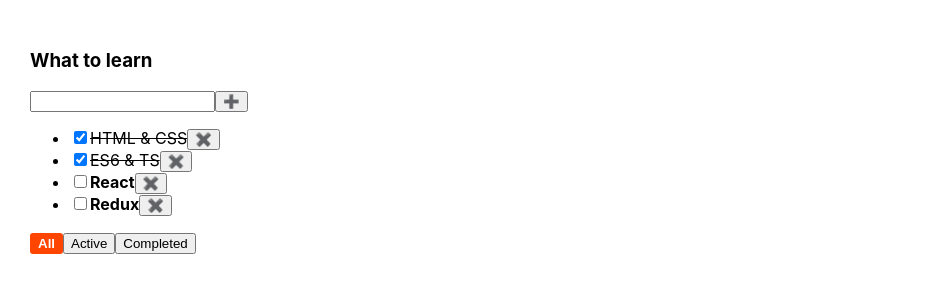
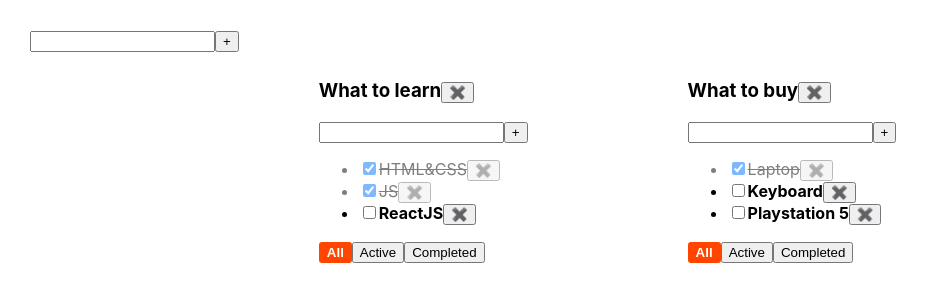
Before and after one commit to MaximChizhevskiy/todolist, a React (Create React App) app: page / in a window 1280 px wide. Shown: the top 302 px of the page, without its empty margins (0-929 px from the left). Built offline with nearby package versions, Linux system fonts and the light colour scheme.

Commit message:
6th_lesson_isDone

```diff
--- a/package.json
+++ b/package.json
@@ -41,5 +41,8 @@
       "last 1 firefox version",
       "last 1 safari version"
     ]
+  },
+  "devDependencies": {
+    "@formkit/auto-animate": "^1.0.0-beta.5"
   }
 }
--- /dev/null
+++ b/src/AddItemForm.tsx
@@ -0,0 +1,38 @@
+import React, {ChangeEvent, KeyboardEvent, useState} from "react";
+
+type AddItemFormPropsType = {
+    addItem: (titleTodolist: string) => void
+}
+
+//Функция добавления тудулиста
+export function AddItemForm(props: AddItemFormPropsType) {
+    let [titleTask, setTitleTask] = useState('')
+    let [error, setError] = useState<string | null>(null)
+    const onChangeHandler = (event: ChangeEvent<HTMLInputElement>) => {
+        setTitleTask(event.currentTarget.value)
+    }
+    const onKeyPressHandler = (event: KeyboardEvent<HTMLInputElement>) => {
+        setError(null)
+        if (event.key === 'Enter') {
+            addItem()
+        }
+    }
+    const addItem = () => {
+        if (titleTask.trim() !== '') {
+            props.addItem(titleTask.trim())
+            setTitleTask('')
+        } else {
+            setError('Title is required')
+        }
+    }
+    return (
+        <div>
+            {/*Считываем значение с инпута и делаем его заголовком таски*/}
+            <input value={titleTask} onChange={onChangeHandler} onKeyDown={onKeyPressHandler}
+                   className={error ? 'inputError' : ''}/>
+            {/* Добавления таски */}
+            <button onClick={addItem}>+</button>
+            {error && <div className={'errorMessage'}>{error}</div>}
+        </div>
+    )
+}
--- a/src/App.css
+++ b/src/App.css
@@ -9,7 +9,7 @@
 
 .isDone{
     text-decoration: line-through;
-
+    opacity: 0.5;
 }
 
 .notIsDone {
--- a/src/App.tsx
+++ b/src/App.tsx
@@ -1,65 +1,141 @@
-import React, {useState} from 'react';
-import './App.css';
-import Todolist from "./Todolist";
-import {taskType} from "./Todolist";
-import {v1} from "uuid"
-
-export type FilteredValuesType = "all" | "completed" | "active"
+import React, {useState} from 'react'
+import './App.css'
+import Todolist, {FilterValuesType, TasksStateType, TodolistsType} from "./Todolist";
+import {v1} from "uuid";
+import {AddItemForm} from "./AddItemForm";
 
 function App() {
-    const [tasks, setTasks] = useState<Array<taskType>>([
-        {id: v1(), title: "HTML & CSS", isDone: true},
-        {id: v1(), title: "ES6 & TS", isDone: true},
-        {id: v1(), title: "React", isDone: false},
-        {id: v1(), title: "Redux", isDone: false}
-    ])
-    const [filter, setFilter] = useState<FilteredValuesType>("all")
+    let todolistId1 = v1()
+    let todolistId2 = v1()
 
-    function changeTodoListFilter(value: FilteredValuesType) {
-        setFilter(value)
+    let [todolists, setTodolists] = useState<Array<TodolistsType>>(
+        [
+            {id: todolistId1, titleTodolist: 'What to learn', filter: 'all'},
+            {id: todolistId2, titleTodolist: 'What to buy', filter: 'all'},
+        ]
+    )
+
+    let [tasksObj, setTasks] = useState<TasksStateType>({
+        [todolistId1]: [
+            {id: v1(), titleTask: "HTML&CSS", isDone: true},
+            {id: v1(), titleTask: "JS", isDone: true},
+            {id: v1(), titleTask: "ReactJS", isDone: false}],
+        [todolistId2]: [
+            {id: v1(), titleTask: "Laptop", isDone: true},
+            {id: v1(), titleTask: "Keyboard", isDone: false},
+            {id: v1(), titleTask: "Playstation 5", isDone: false}]
+    })
+
+    // Удаление тасок--------------------------
+    function removeTask(id: string, todolistId: string) {
+        let tasks = tasksObj[todolistId]
+        tasksObj[todolistId] = tasks.filter(task => task.id !== id)
+        setTasks({...tasksObj})
     }
 
-    const addTask = (title: string) => {
-        const newTask: taskType = {
-            id: v1(),
-            title: title,
-            isDone: false
+    //------------------------------------
+    // Фильтрация тасок со статусами на кнопках
+    function changeFilter(value: FilterValuesType, todolistId: string) {
+        let todolist = todolists.find(todolist => todolist.id === todolistId)
+        if (todolist) {
+            todolist.filter = value
+            setTodolists([...todolists])
         }
-        setTasks([newTask, ...tasks])
     }
 
-    function removeTask(id: string) {
-        let filteredTasks = tasks.filter(t => t.id !== id)
-        setTasks(filteredTasks)
+    //------------------------------------
+    // Функция настройки добавления тасок
+    function addTask(titleTask: string, todolistId: string) {
+        let task = {id: v1(), titleTask: titleTask, isDone: false}
+
+        let tasks = tasksObj[todolistId]
+        tasksObj[todolistId] = [task, ...tasks]
+        setTasks({...tasksObj})
     }
 
-    const changeTaskStatus = (taskId: string, isDone: boolean) => {
-        setTasks(tasks.map(t => t.id === taskId ? {...t, isDone: isDone} : t))
-    }
-    const getFilteredTaskForRender = () => {
-        switch (filter) {
-            case "active":
-                return tasks.filter(t => !t.isDone)
-            case "completed":
-                return tasks.filter(t => t.isDone)
-            default:
-                return tasks
+    //------------------------------------
+    // Функция изменения статуса таски (чекбокса)
+    function changeTaskStatus(id: string, isDone: boolean, todolistId: string) {
+        let tasks = tasksObj[todolistId]
+        let task = tasks.find(task => task.id === id)
+        if (task) {
+            task.isDone = isDone;
+            setTasks({...tasksObj})
         }
     }
-    const filteredTasksForRender: Array<taskType> = getFilteredTaskForRender()
+
+//------------------------------------
+// Функция изменения статуса тайтла таски
+    function changeTaskTitle(id: string, newTitle: string, todolistId: string) {
+        let tasks = tasksObj[todolistId]
+        let task = tasks.find(task => task.id === id)
+        if (task) {
+            task.titleTask = newTitle
+            setTasks({...tasksObj})
+        }
+    }
+
+    //------------------------------------
+    // Функция удаления тудулиста
+    function removeTodolist(todolistId: string) {
+        let filteredTodolist = todolists.filter(todolist => todolist.id !== todolistId)
+        setTodolists(filteredTodolist)
+        delete tasksObj[todolistId]
+        setTasks({...tasksObj})
+    }
+
+    //----------------------------------
+    // Функция добавления тудулиста
+    function addTodolist(titleTodolist: string) {
+        let todolist: TodolistsType = {
+            id: v1(),
+            filter: "all",
+            titleTodolist: titleTodolist
+        }
+        setTodolists([todolist, ...todolists])
+        setTasks({...tasksObj, [todolist.id]: []})
+    }
+
+    //----------------------------------
+    // Функция изменения тайтла тудулиста
+    function changeTitleTodolist(todolistId: string, newTitle: string) {
+        const todolist = todolists.find(todolist => todolist.id === todolistId)
+        if (todolist) {
+            todolist.titleTodolist = newTitle
+            setTodolists([...todolists])
+        }
+    }
+
     return (
-        <div className="App">
-            <Todolist
-                filter={filter}
-                mainTitle={"What to learn"}
-                tasks={filteredTasksForRender}
-                addTask={addTask}
-                removeTask={removeTask}
-                changeTodoListFilter={changeTodoListFilter}
-                changeTaskStatus={changeTaskStatus}/>
+        <div className={'App'}>
+            <AddItemForm addItem={addTodolist}/>
+            {
+                todolists.map(todolist => {
+                    let tasksForTodolist = tasksObj[todolist.id]
 
+                    if (todolist.filter === 'active') {
+                        tasksForTodolist = tasksForTodolist.filter(task => !task.isDone)
+                    }
+                    if (todolist.filter === 'completed') {
+                        tasksForTodolist = tasksForTodolist.filter(task => task.isDone)
+                    }
+                    return <Todolist key={todolist.id}
+                                     id={todolist.id}
+                                     tasks={tasksForTodolist}
+                                     titleTodolist={todolist.titleTodolist}
+                                     removeTask={removeTask}
+                                     changeFilter={changeFilter}
+                                     addTask={addTask}
+                                     changeTaskStatus={changeTaskStatus}
+                                     changeTaskTitle={changeTaskTitle}
+                                     filter={todolist.filter}
+                                     removeTodolist={removeTodolist}
+                                     changeTitleTodolist={changeTitleTodolist}
+                    />
+                })
+            }
         </div>
-    );
+    )
 }
 
-export default App;
+export default App
--- /dev/null
+++ b/src/EditebleSpan.tsx
@@ -0,0 +1,28 @@
+import React, {ChangeEvent, useState} from "react";
+
+type EditableSpanPropsType = {
+    titleTask: string
+    OnChange:(newValue: string) => void
+}
+
+// Функция редактирования тайтла
+export function EditableSpan(props: EditableSpanPropsType) {
+    let [editMode, setEditMode] = useState(false)
+    let [editableTitleTask, setEditableTitleTask] = useState(props.titleTask)
+
+    const activateEditMode = () => {
+        setEditMode(true)
+        setEditableTitleTask(props.titleTask)
+    }
+    const activateViewMode = () => {
+        setEditMode(false)
+        props.OnChange(editableTitleTask)
+    }
+    const onChangeTitleTask = (event:ChangeEvent<HTMLInputElement>) => {
+      setEditableTitleTask(event.currentTarget.value)
+    }
+
+    return editMode
+        ? <input value={editableTitleTask} onChange={onChangeTitleTask} onBlur={activateViewMode} autoFocus/>
+        : <span onDoubleClick={activateEditMode}>{props.titleTask}</span>
+}
--- a/src/Todolist.tsx
+++ b/src/Todolist.tsx
@@ -1,95 +1,105 @@
-import React, {ChangeEvent, KeyboardEvent, useState} from "react";
-import {FilteredValuesType} from "./App";
+import React, {ChangeEvent} from "react";
+import {AddItemForm} from "./AddItemForm";
+import {EditableSpan} from "./EditebleSpan";
 
-export type taskType = {
+export type FilterValuesType = 'all' | 'active' | 'completed'
+
+export type TasksStateType = {
+    [key: string]: Array<TasksPropsType>
+}
+
+export type TasksPropsType = {
     id: string
-    title: string
+    titleTask: string
     isDone: boolean
 }
 
-type propsType = {
-    mainTitle: string
-    tasks: Array<taskType>
-    removeTask: (id: string) => void
-    addTask: (title: string) => void
-    changeTodoListFilter: (value: FilteredValuesType) => void
-    changeTaskStatus: (taskId: string, isDone: boolean) => void
-    filter: FilteredValuesType
-
+export type TodolistsType = {
+    id: string
+    titleTodolist: string
+    filter: FilterValuesType
 }
 
-function Todolist(props: propsType) {
-    const [title, setTitle] = useState<string>("")
-    const [error, setError] = useState<boolean>(false)
-    const tasksItems = props.tasks.length
-        ? props.tasks.map((t) => {
-            const onClickRemoveTaskHandler = () => props.removeTask(t.id)
-            const onChangeSetTaskStatus = (e: ChangeEvent<HTMLInputElement>) => props.changeTaskStatus(t.id, e.currentTarget.checked)
-            const isDoneClasses = t.isDone ? "isDone" : "notIsDone"
-            return (
-                <li key={t.id}>
-                    <input type="checkbox"
-                           checked={t.isDone}
-                           onChange={onChangeSetTaskStatus}/>
-                    <span className={isDoneClasses}>{t.title}</span>
-                    <button onClick={onClickRemoveTaskHandler}>✖️</button>
-                </li>
-            )
-        })
-        : <span>Tasks list is empty</span>
+type TodolistPropsType = {
+    id: string
+    titleTodolist: string,
+    tasks: Array<TasksPropsType>
+    removeTask: (id: string, todolistId: string) => void
+    changeFilter: (value: FilterValuesType, todolistId: string) => void
+    addTask: (titleTask: string, todolistId: string) => void
+    changeTaskStatus: (id: string, isDone: boolean, todolistId: string) => void
+    changeTaskTitle: (id: string, newTitleTask: string, todolistId: string) => void
+    filter: string
+    removeTodolist: (todolistId: string) => void
+    changeTitleTodolist: (todolistId: string, newTitle:string) => void
+}
 
-    const onClickAddTaskToTodolistHandler = () => {
-        const trimmedTitle = title.trim()
-        if (trimmedTitle) {
-            props.addTask(trimmedTitle)
-        } else {
-            setError(true)
-        }
+function Todolist(props: TodolistPropsType) {
 
-        setTitle("")
+    const onAllClickHandler = () => {
+        props.changeFilter('all', props.id)
     }
-    const onChangeSetLocalTitleHandler = (e: ChangeEvent<HTMLInputElement>) => {
-        error && setError(false)
-        setTitle(e.currentTarget.value)
+    const onActiveClickHandler = () => {
+        props.changeFilter('active', props.id)
     }
-    const onKeyDownAddTaskToTodolistHandler = (e: KeyboardEvent<HTMLInputElement>) => {
-        e.key === "Enter" && onClickAddTaskToTodolistHandler()
+    const onCompletedClickHandler = () => {
+        props.changeFilter('completed', props.id)
     }
-    const getOnClickFilterHandler = (filter: FilteredValuesType) => () => props.changeTodoListFilter(filter)
-    const errorMessageStyles = {color: "orangered", margin: "0px"}
-    const inputClasses = error ? "inputError" : undefined
-    const errorMessage = error && <p style={errorMessageStyles}>Please, enter tak title</p>
+    const removeTodolist = () => {
+        props.removeTodolist(props.id)
+    }
+    const changeTitleTodolist = (newTitle:string) => {
+        props.changeTitleTodolist(props.id, newTitle)
+    }
+    const addTask = (titleTask: string) => {
+        props.addTask(titleTask, props.id)
+    }
     return (
-        <div>
-            <h3>{props.mainTitle}</h3>
+        <div className='App'>
             <div>
-                <input
-                    value={title}
-                    onChange={onChangeSetLocalTitleHandler}
-                    onKeyDown={onKeyDownAddTaskToTodolistHandler}
-                    className={inputClasses}
-                />
-                <button onClick={onClickAddTaskToTodolistHandler}>➕</button>
-                {errorMessage}
-            </div>
-            <ul>
-                {tasksItems}
-            </ul>
-            <div>
-                <button className={props.filter === "all" ? "activeFilter" : ""}
-                        onClick={getOnClickFilterHandler('all')}>All
-                </button>
-                <button className={props.filter === "active" ? "activeFilter" : ""}
-                        onClick={getOnClickFilterHandler('active')}>Active
-                </button>
-                <button className={props.filter === "completed" ? "activeFilter" : ""}
-                        onClick={getOnClickFilterHandler('completed')}>Completed
-                </button>
+                <h3><EditableSpan titleTask={props.titleTodolist} OnChange={changeTitleTodolist}/>
+                    <button onClick={removeTodolist}>✖️</button>
+                </h3>
+                <AddItemForm addItem={addTask}/>
+                <ul>
+                    {/* мапим таски с кнопками, чтобы не зависеть от количества приходящих тасок*/}
+                    {props.tasks.map((task) => {
+                        const onRemoveClickHandler = () => {
+                            props.removeTask(task.id, props.id)
+                        }
+                        // Изменение статуса таски
+                        const onChangeHandler = (event: ChangeEvent<HTMLInputElement>) => {
+                            let newIsDoneValue = event.currentTarget.checked
+                            props.changeTaskStatus(task.id, newIsDoneValue, props.id)
+                        }
+                        const onChangeEditTitleHandler = (newValue:string) => {
+                         props.changeTaskTitle(task.id, newValue, props.id)
+                        }
+                        return (
+                            <li key={task.id} className={task.isDone ? 'isDone' : 'notIsDone'}><input type={"checkbox"}
+                                                                                                      checked={task.isDone}
+                                                                                                      onChange={onChangeHandler}/>
+                                <EditableSpan titleTask={task.titleTask} OnChange={onChangeEditTitleHandler}/>
+                                <button onClick={onRemoveClickHandler}>✖️</button>
+                                {/*кол бек функция удаления таски по кнопки*/}
+                            </li>
+                        )
+                    })}
+                </ul>
+                <div>
+                    {/*кнопки фильтрации тасок*/}
+                    <button className={props.filter === 'all' ? 'activeFilter' : ''} onClick={onAllClickHandler}>All
+                    </button>
+                    <button className={props.filter === 'active' ? 'activeFilter' : ''}
+                            onClick={onActiveClickHandler}>Active
+                    </button>
+                    <button className={props.filter === 'completed' ? 'activeFilter' : ''}
+                            onClick={onCompletedClickHandler}>Completed
+                    </button>
+                </div>
             </div>
         </div>
-
-)
-
+    )
 }
 
-export default Todolist;
+export default Todolist
```
Also changed, not shown: 1 other file (tests, documents, lock files or other folders). Lines whose indentation alone changed are shown as unchanged.
